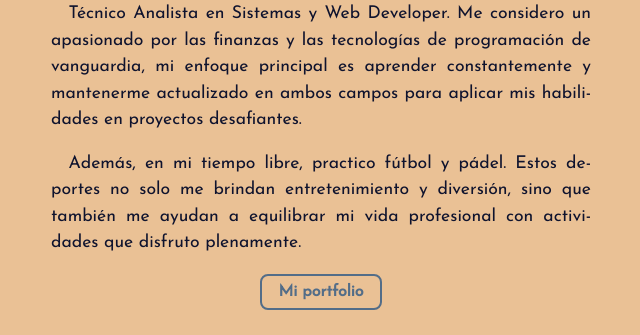
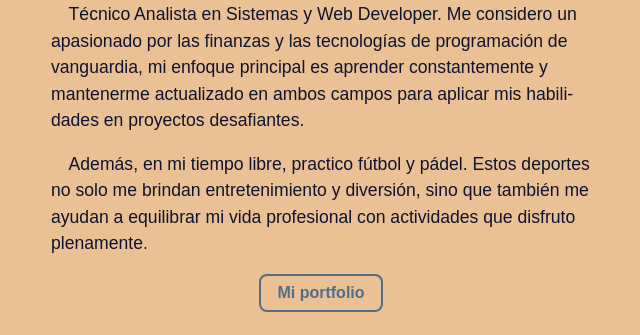
Before and after one commit to ignacioaortiz/ignacioaortiz-web, an Astro site: page / in a window 1280 px wide. Shown: the part 530-865 px from the top of the page, without its empty margins (319-959 px from the left). Built offline with nearby package versions, Linux system fonts and the light colour scheme; Astro itself is replaced by a stand-in of ours.

Commit message:
feat: font - nueva fuente quicksand

```diff
--- a/src/styles/global.css
+++ b/src/styles/global.css
@@ -7,8 +7,8 @@
   font-display: swap;
 }
 @font-face {
-  font-family: 'Josefin Sans';
-  src: url('/fonts/JosefinSans-Regular.woff') format('woff');
+  font-family: 'Quicksand';
+  src: url('/fonts/Quicksand.ttf') format('ttf');
   font-weight: normal;
   font-style: normal;
   font-display: swap;
@@ -23,7 +23,6 @@ html {
 body {
   max-width: 540px;
   margin: 0 auto;
-  text-align: justify;
 }
 
 /* Headings */
@@ -48,7 +47,7 @@ h2 {
 
 /* Paragraphs */
 p {
-  font-family: 'Josefin Sans', sans-serif;
+  font-family: 'Quicksand', sans-serif;
   font-size: 1.1em;
   hyphens: auto;
   line-height: 1.5;
@@ -89,7 +88,7 @@ a:focus {
 }
 
 .nav-links {
-  font-family: 'Josefin Sans', sans-serif;
+  font-family: 'Quicksand', sans-serif;
   font-size: 1.1rem;
   text-align: right;
 }
```
Also changed, not shown: public/fonts/Quicksand.ttf (added).
